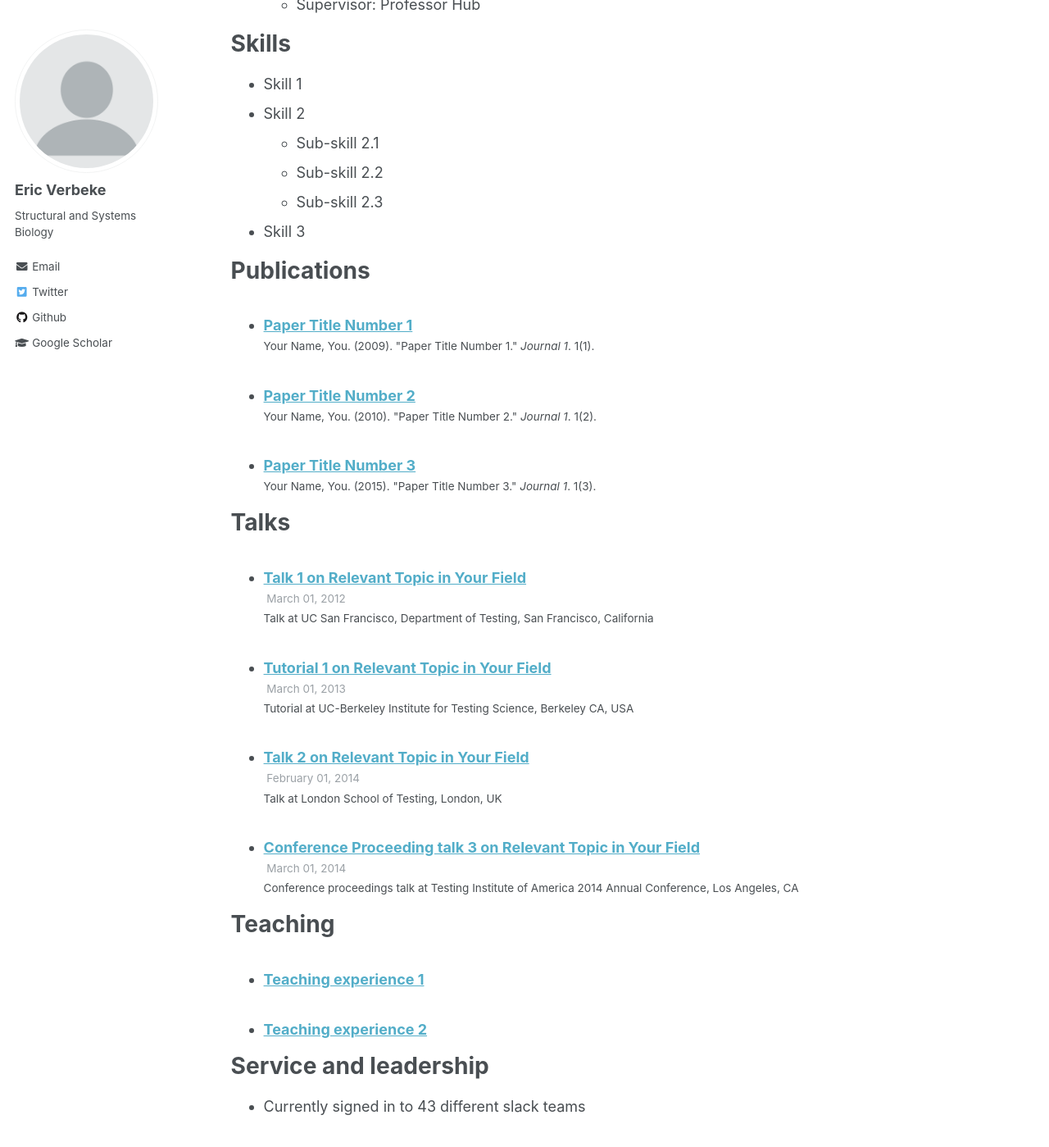
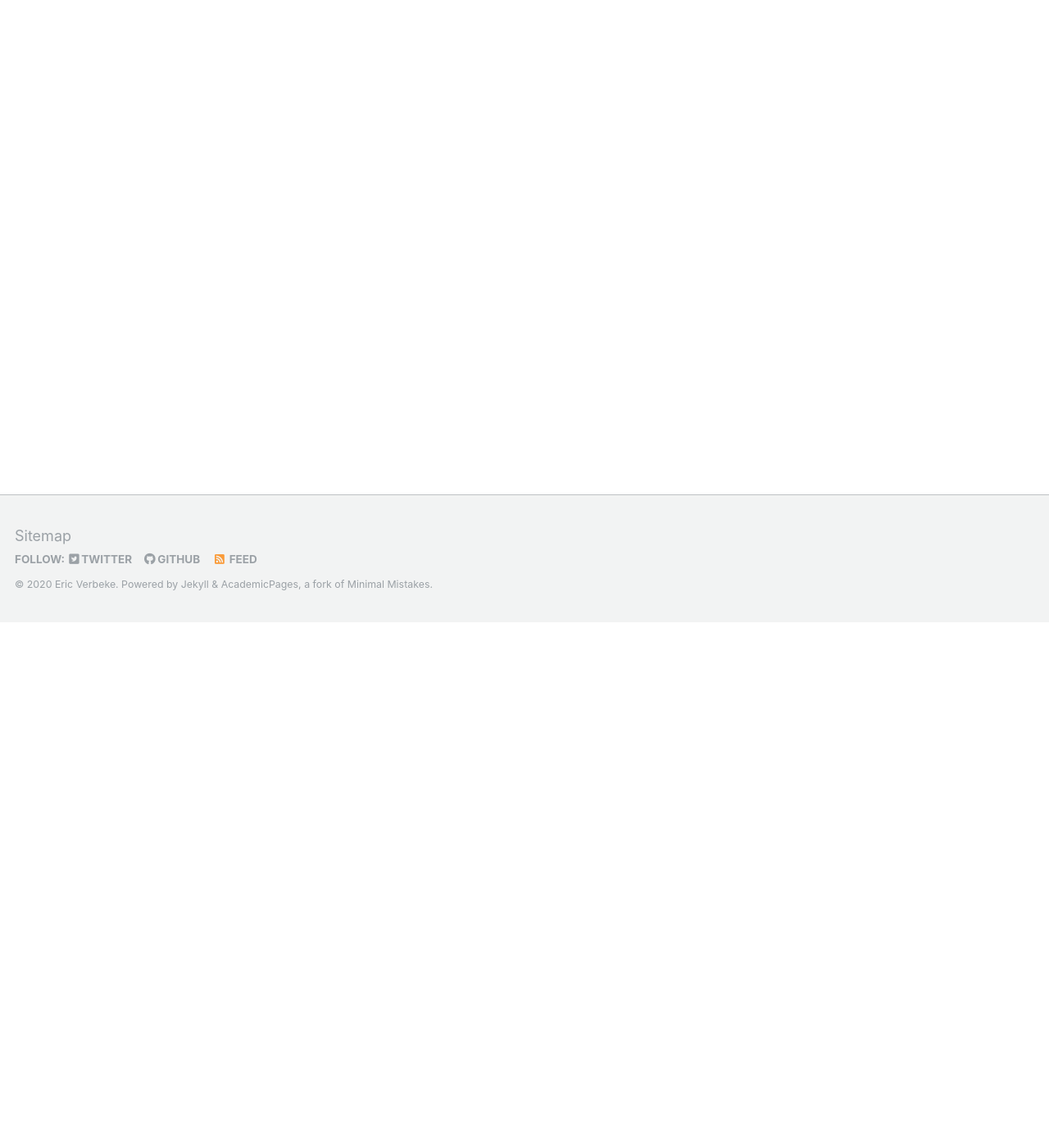
Before and after one commit to EricVerbeke/EricVerbeke.github.io, a Jekyll site: the page built from _pages/cv.md, in a window 1280 px wide and 1400 px high, scrolled down 641 px. Shown: the whole window at 82% size. Built offline with Jekyll 4.4.1, drawn with Linux system fonts in a browser that asks for light colours; some of the changed text lies outside the part shown.

Commit message:
update pages

```diff
--- a/_pages/cv.md
+++ b/_pages/cv.md
@@ -6,54 +6,3 @@ author_profile: true
 redirect_from:
   - /resume
 ---
-
-{% include base_path %}
-
-Education
-======
-* B.S. in GitHub, GitHub University, 2012
-* M.S. in Jekyll, GitHub University, 2014
-* Ph.D in Version Control Theory, GitHub University, 2018 (expected)
-
-Work experience
-======
-* Summer 2015: Research Assistant
-  * Github University
-  * Duties included: Tagging issues
-  * Supervisor: Professor Git
-
-* Fall 2015: Research Assistant
-  * Github University
-  * Duties included: Merging pull requests
-  * Supervisor: Professor Hub
-
-Skills
-======
-* Skill 1
-* Skill 2
-  * Sub-skill 2.1
-  * Sub-skill 2.2
-  * Sub-skill 2.3
-* Skill 3
-
-Publications
-======
-  <ul>{% for post in site.publications %}
-    {% include archive-single-cv.html %}
-  {% endfor %}</ul>
-
-Talks
-======
-  <ul>{% for post in site.talks %}
-    {% include archive-single-talk-cv.html %}
-  {% endfor %}</ul>
-
-Teaching
-======
-  <ul>{% for post in site.teaching %}
-    {% include archive-single-cv.html %}
-  {% endfor %}</ul>
-
-Service and leadership
-======
-* Currently signed in to 43 different slack teams
```
Also changed, not shown: _pages/about.md (+2 -2 lines), _pages/publications.md (+0 -10 lines).
